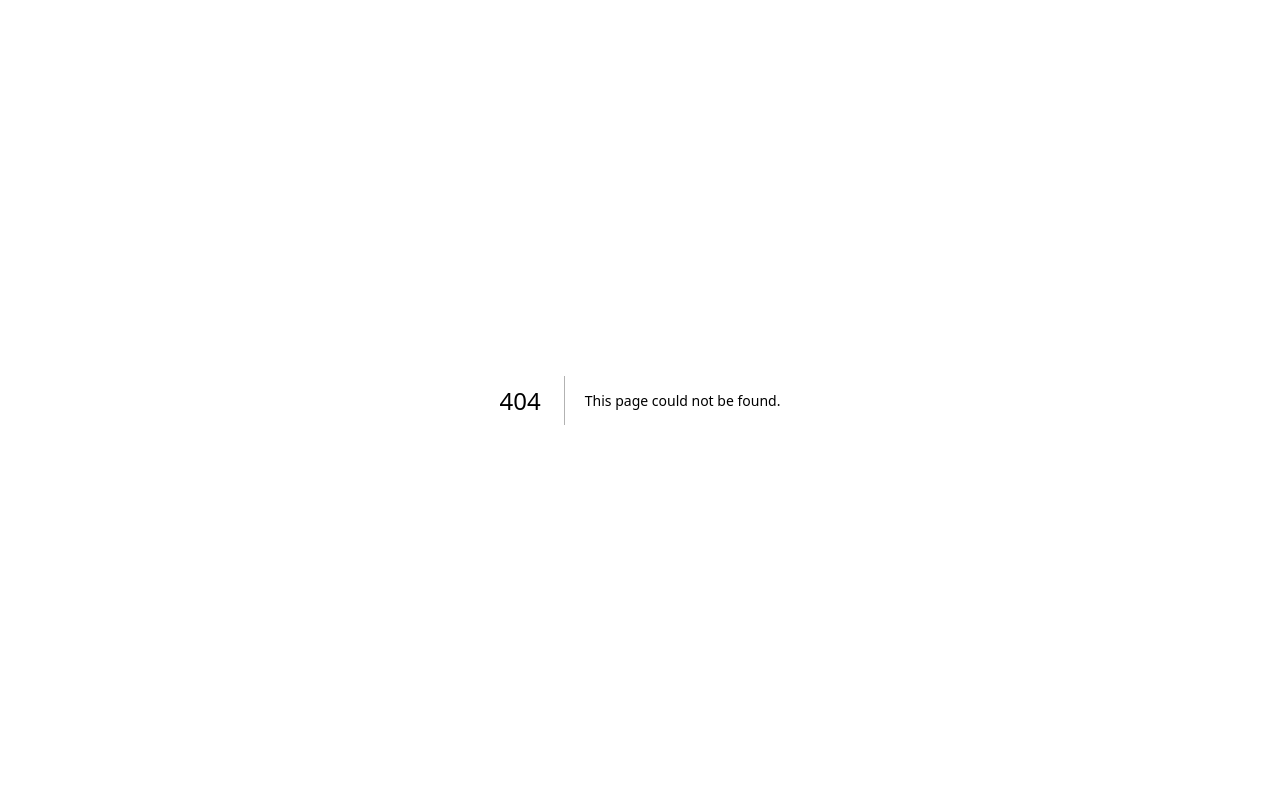
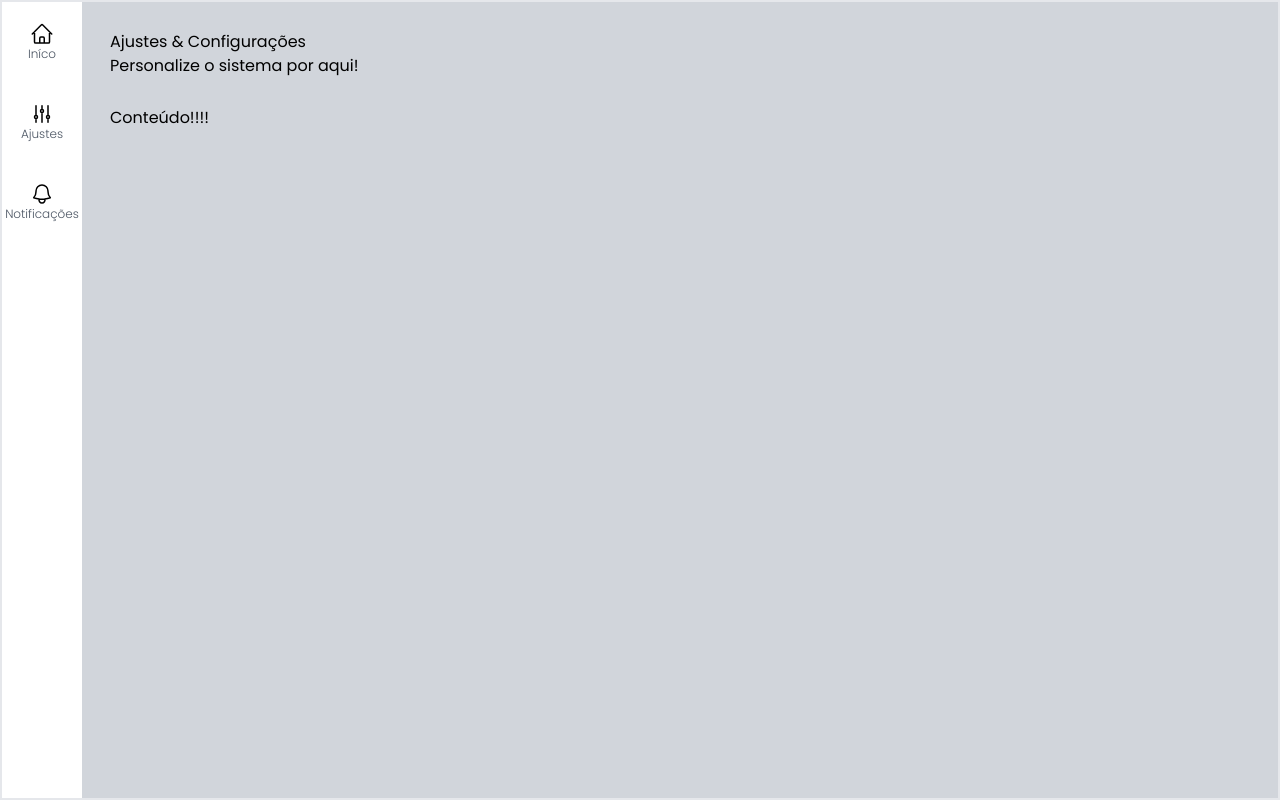
Before and after one commit to IagoMesquita/admin-template, a Next.js app: page /adjustments in a window 1280 px wide. Before the commit this address had no page. Built offline with nearby package versions, Linux system fonts and the light colour scheme.

Commit message:
feature: simple page adjustments and notifications

```diff
--- /dev/null
+++ b/src/pages/adjustments.tsx
@@ -0,0 +1,9 @@
+import Layout from '@/components/template/Layout'
+
+export default function Adjustmants() {
+  return (
+    <Layout title='Ajustes & Configurações' subtitle='Personalize o sistema por aqui!'>
+      <h3>Conteúdo!!!!</h3>
+    </Layout>
+  )
+}
--- /dev/null
+++ b/src/pages/notifications.tsx
@@ -0,0 +1,9 @@
+import Layout from '@/components/template/Layout'
+
+export default function Notifications() {
+  return (
+    <Layout title='Notificações' subtitle='Aqui você irá gerenciar suas notificações!'>
+      <h3>Conteúdo!!!!</h3>
+    </Layout>
+  )
+}
```
